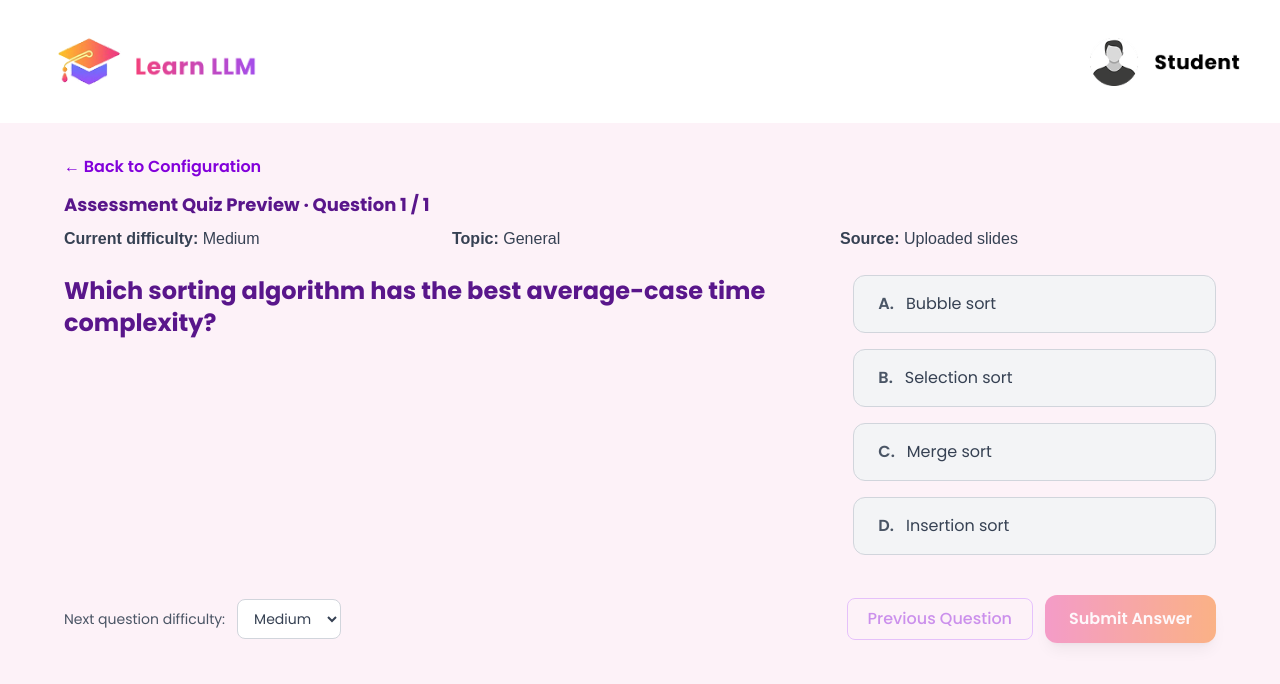
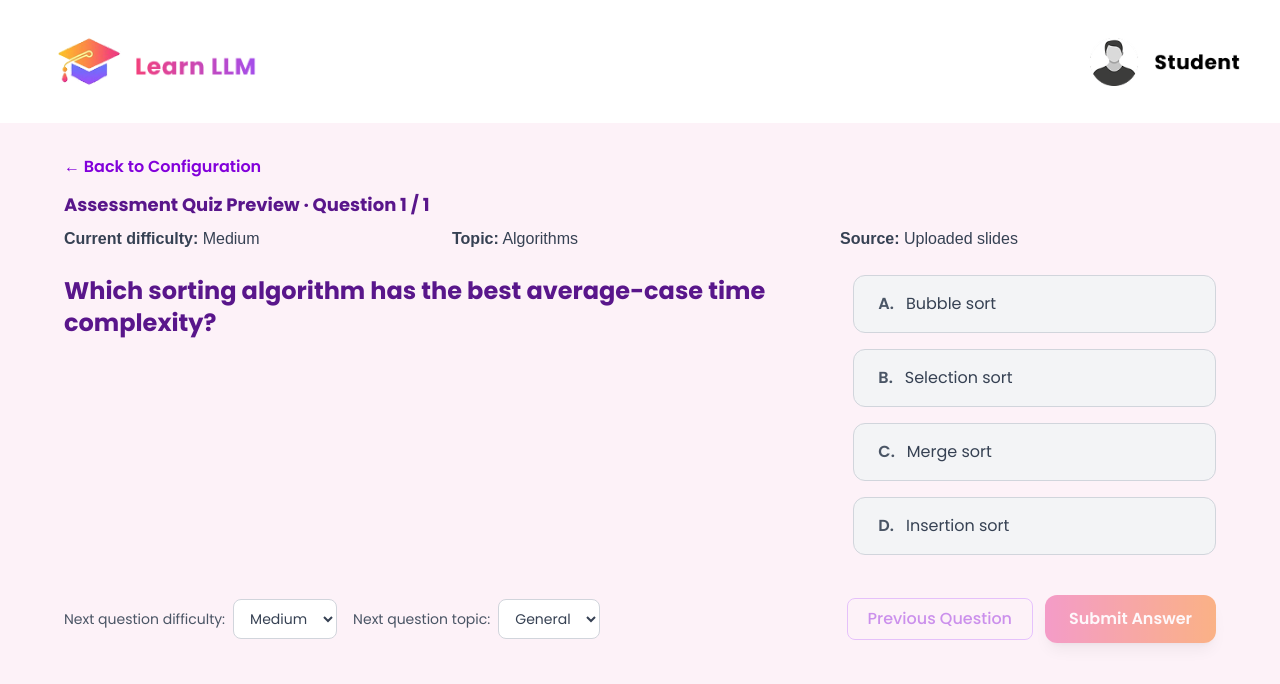
Before and after one commit to oliviaw12/horizon-labs-code, a Next.js app in the folder project_code/frontend/: page /Quiz/1 in a window 1280 px wide. Shown: the top 684 px of the page. Built offline with nearby package versions, Linux system fonts and the light colour scheme.

Commit message:
updating prevew ui

```diff
--- a/project_code/frontend/app/Instructor/Assessment/page.jsx
+++ b/project_code/frontend/app/Instructor/Assessment/page.jsx
@@ -202,7 +202,7 @@ export default function QuizGenerator2Page() {
     try {
       if (typeof window !== "undefined") {
         localStorage.setItem("quizPreviewData", JSON.stringify(payload));
-        localStorage.setItem("quizPreviewQuestions", JSON.stringify(SAMPLE_QUESTIONS));
+        localStorage.setItem("quizPreviewQuestions", JSON.stringify(SAMPLE_QUESTIONS.slice(0, 1)));
         localStorage.removeItem("quizPreviewResponses");
         localStorage.setItem("currentQuizId", "preview-assessment");
       }
--- a/project_code/frontend/app/Instructor/Practice/page.jsx
+++ b/project_code/frontend/app/Instructor/Practice/page.jsx
@@ -175,7 +175,7 @@ export default function PracticePage() {
     try {
       if (typeof window !== "undefined") {
         localStorage.setItem("quizPreviewData", JSON.stringify(payload));
-        localStorage.setItem("quizPreviewQuestions", JSON.stringify(SAMPLE_QUESTIONS));
+        localStorage.setItem("quizPreviewQuestions", JSON.stringify(SAMPLE_QUESTIONS.slice(0, 1)));
         localStorage.removeItem("quizPreviewResponses");
         localStorage.setItem("currentQuizId", "preview-practice");
       }
--- a/project_code/frontend/app/Quiz/[Qnumber]/page.jsx
+++ b/project_code/frontend/app/Quiz/[Qnumber]/page.jsx
@@ -12,6 +12,7 @@ const poppins = Poppins({
 const QUESTION_TEMPLATES = [
   {
     id: "q1",
+    topic: "Algorithms",
     prompt: "Which sorting algorithm has the best average-case time complexity?",
     options: [
       { id: "A", text: "Bubble sort", reason: "Bubble sort is O(n²) on average, so it's slower." },
@@ -24,6 +25,7 @@ const QUESTION_TEMPLATES = [
   },
   {
     id: "q2",
+    topic: "Web Development",
     prompt: "What does HTTP status code 201 indicate?",
     options: [
       { id: "A", text: "Request was successful", reason: "200 OK represents a generic success." },
@@ -37,7 +39,7 @@ const QUESTION_TEMPLATES = [
 ];
 
 const INITIAL_QUESTIONS = QUESTION_TEMPLATES.slice(0, 1);
-const QUIZ_PREVIEW_VERSION = "v2-single-start";
+const QUIZ_PREVIEW_VERSION = "v3-topic-select";
 
 const DEFAULT_META = {
   mode: "assessment",
@@ -72,6 +74,7 @@ export default function QuizPage() {
   const [isLoading, setIsLoading] = useState(true);
   const [isSubmitting, setIsSubmitting] = useState(false);
   const [selectedDifficulty, setSelectedDifficulty] = useState("medium");
+  const [selectedTopic, setSelectedTopic] = useState("General");
   const [showResult, setShowResult] = useState(false);
   const [resultSummary, setResultSummary] = useState(null);
 
@@ -79,6 +82,35 @@ export default function QuizPage() {
     0,
     Math.min(questionNumber - 1, Math.max(questions.length - 1, 0))
   );
+
+  const topicsSequence = useMemo(() => {
+    const sanitize = (items) =>
+      (items || [])
+        .map((topic) => (typeof topic === "string" ? topic.trim() : ""))
+        .filter(Boolean);
+    if (Array.isArray(meta?.topicsToTest) && meta.topicsToTest.length) {
+      return sanitize(meta.topicsToTest);
+    }
+    if (
+      Array.isArray(meta?.configuration?.topicsToTest) &&
+      meta.configuration.topicsToTest.length
+    ) {
+      return sanitize(meta.configuration.topicsToTest);
+    }
+    return [];
+  }, [meta]);
+
+  const topicOptions = useMemo(() => {
+    if (!topicsSequence.length) {
+      return ["General"];
+    }
+    return Array.from(new Set(topicsSequence));
+  }, [topicsSequence]);
+
+  useEffect(() => {
+    if (!topicOptions.length) return;
+    setSelectedTopic((prev) => (topicOptions.includes(prev) ? prev : topicOptions[0]));
+  }, [topicOptions]);
 
   const persistQuestions = (payload) => {
     setQuestions(payload);
@@ -92,13 +124,14 @@ export default function QuizPage() {
     }
   };
 
-  const appendQuestion = (difficultyOverride) => {
+  const appendQuestion = (difficultyOverride, topicOverride) => {
     const templateIndex = questions.length % QUESTION_TEMPLATES.length;
     const template = QUESTION_TEMPLATES[templateIndex];
     const nextQuestion = {
       ...template,
       id: `${template.id}-${Date.now()}`,
-      difficulty: difficultyOverride || template.difficulty,
+      difficulty: difficultyOverride || template.difficulty || "medium",
+      topic: topicOverride || template.topic || topicOptions[0] || "General",
     };
     const nextList = [...questions, nextQuestion];
     persistQuestions(nextList);
@@ -175,10 +208,11 @@ export default function QuizPage() {
       </div>
     );
   }
-  const currentTopic =
-    Array.isArray(meta?.topicsToTest) && meta.topicsToTest.length > 0
-      ? meta.topicsToTest[Math.min(questionIndex, meta.topicsToTest.length - 1)]
+  const fallbackTopic =
+    topicsSequence.length > 0
+      ? topicsSequence[Math.min(questionIndex, topicsSequence.length - 1)]
       : "General";
+  const currentTopic = currentQuestion?.topic || fallbackTopic;
   const currentDifficulty = currentQuestion?.difficulty || meta?.current_difficulty || "medium";
   const currentCitation = currentQuestion?.source || meta?.sourceFilename || "Uploaded slides";
   const correctOptionDetails =
@@ -189,6 +223,14 @@ export default function QuizPage() {
   const handleAnswerSelect = (optionId) => {
     if (showResult) return;
     setSelectedAnswer(optionId);
+  };
+
+  const handleDifficultyChange = (event) => {
+    setSelectedDifficulty(event.target.value);
+  };
+
+  const handleTopicChange = (event) => {
+    setSelectedTopic(event.target.value);
   };
 
   const goToQuestion = (index) => {
@@ -229,7 +271,7 @@ export default function QuizPage() {
     persistResponses(updatedResponses);
 
     if (questionIndex === questions.length - 1) {
-      appendQuestion(selectedDifficulty);
+      appendQuestion(selectedDifficulty, selectedTopic);
     }
     setIsSubmitting(false);
     setShowResult(true);
@@ -421,7 +463,8 @@ export default function QuizPage() {
         </div>
 
         <div className="mt-10 flex flex-wrap items-center justify-between gap-3">
-          <div className="flex flex-wrap items-center gap-3">
+          <div className="flex flex-wrap items-center gap-4">
+            <div className="flex items-center gap-2">
               <label className={`text-sm text-gray-600 ${poppins.className}`}>
                 Next question difficulty:
               </label>
@@ -434,6 +477,23 @@ export default function QuizPage() {
                 <option value="medium">Medium</option>
                 <option value="hard">Hard</option>
               </select>
+            </div>
+            <div className="flex items-center gap-2">
+              <label className={`text-sm text-gray-600 ${poppins.className}`}>
+                Next question topic:
+              </label>
+              <select
+                value={selectedTopic}
+                onChange={handleTopicChange}
+                className={`px-3 py-2 rounded-lg border border-gray-300 bg-white text-gray-700 text-sm focus:outline-none focus:ring-2 focus:ring-purple-400 ${poppins.className}`}
+              >
+                {topicOptions.map((topic) => (
+                  <option key={topic} value={topic}>
+                    {topic}
+                  </option>
+                ))}
+              </select>
+            </div>
           </div>
           <div className="flex flex-wrap items-center gap-3">
             <button
@@ -469,6 +529,3 @@ export default function QuizPage() {
     </div>
   );
 }
-  const handleDifficultyChange = (event) => {
-    setSelectedDifficulty(event.target.value);
-  };
```
Lines whose indentation alone changed are shown as unchanged.
